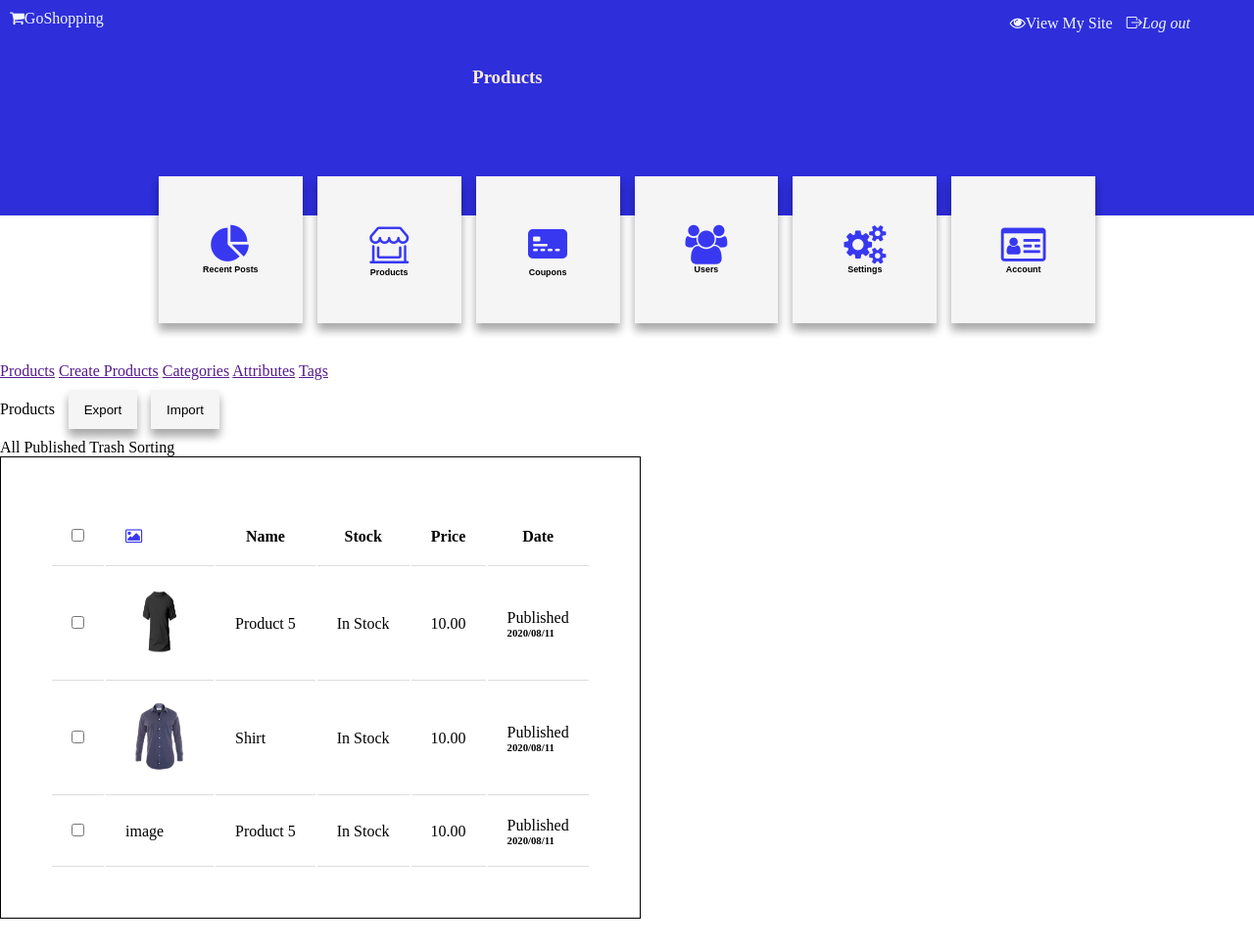
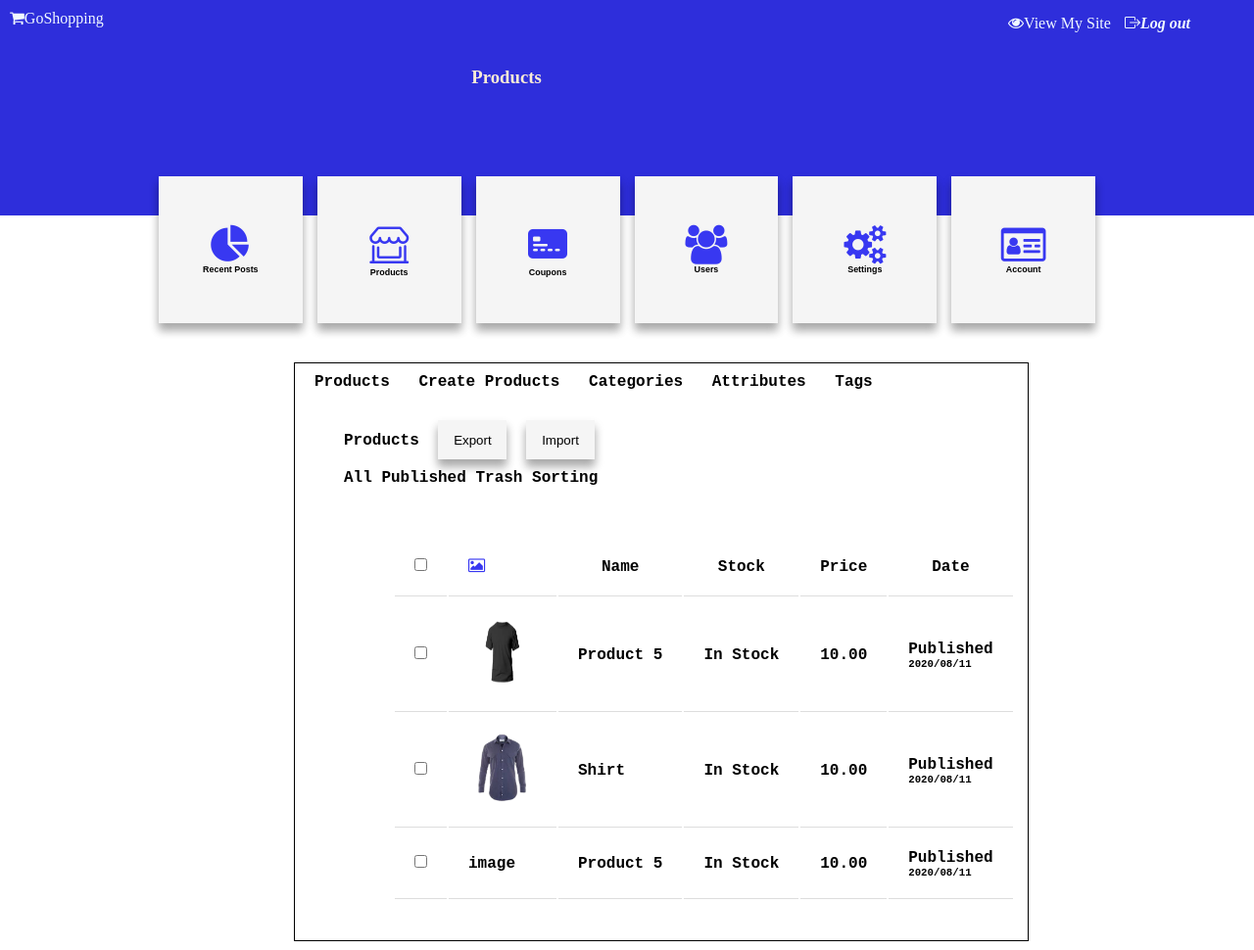
Before and after one commit to MaryAkrong/Clever, a plain HTML site: page index.html in a window 1280 px wide. Shown: the whole page at 98% size. Before the commit the page ends 938 px from the top, so only its background shows below. Drawn offline with nearby package versions, Linux system fonts and the light colour scheme.

Commit message:
Update main.css

```diff
--- a/main.css
+++ b/main.css
@@ -2,7 +2,9 @@
     margin: 0%;
     padding: 0%;
 }
-/* <i class="fa fa-shopping-cart"></i>
+/*
+Links to icons used
+<i class="fa fa-shopping-cart"></i>
     <i class="fa fa-eye"></i>
     <i class="bi-box-arrow-right"></i>
     <link rel="stylesheet" href="https://cdn.jsdelivr.net/npm/bootstrap-icons@1.5.0/font/bootstrap-icons.css">
@@ -15,6 +17,7 @@ storefront
 <i class="bi-shop-window"></i>
 <i class="bi-eye"></i>
 */
+
 header {
     padding: 10px;
     background-color: rgb(46, 46, 219);
@@ -46,10 +49,11 @@ h3 {
     transform: translateY(-40px);
 
 }
+/* making the icons blue*/
 i {
     color: rgb(56, 56, 241);
 }
-
+/* background of buttons and its shadow*/
 button {
     background-color: whitesmoke;
     height: 150px;
@@ -78,7 +82,7 @@ button {
     margin-left: 100px;
 }
 table{
-    border: 1px solid black;
+
     padding: 50px ;
 
 
@@ -93,3 +97,30 @@ th, td {
       width: 70px;
       height: 70px;
   }
+
+  a {
+      margin: 10px;
+      text-decoration: none;
+      color: black;
+  }
+  .container{
+      position: relative;
+      box-sizing: border-box;
+      border: 1px solid black;
+      height: auto;
+      width: 750px;
+      left: 300px;
+  }
+  .heads{
+      margin: 10px;
+  }
+  .things{
+      position: relative;
+      left: 50px;
+      top: 10px;
+  }
+
+  body{
+      font-family: 'Courier New', Courier, monospace;
+      font-weight: bold;
+  }
```
